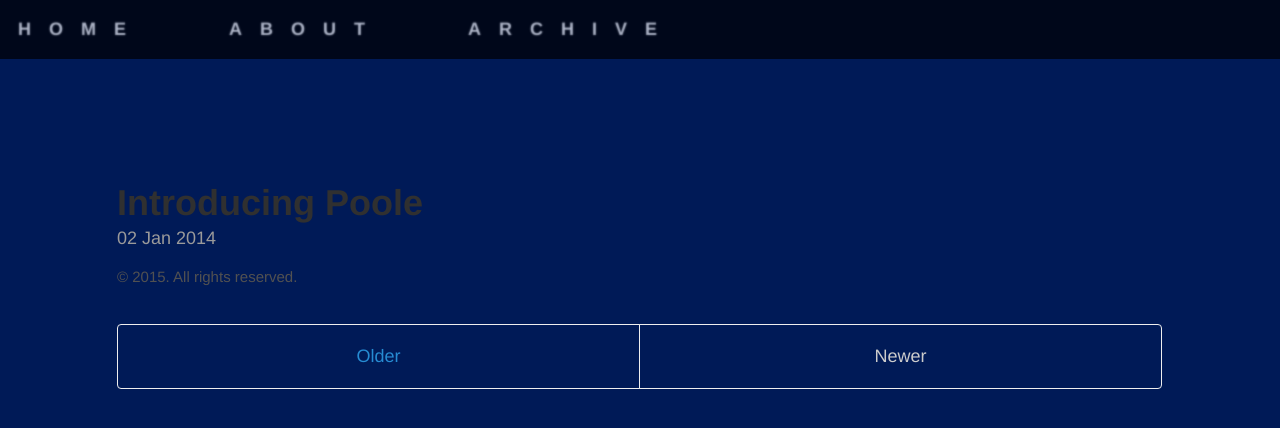
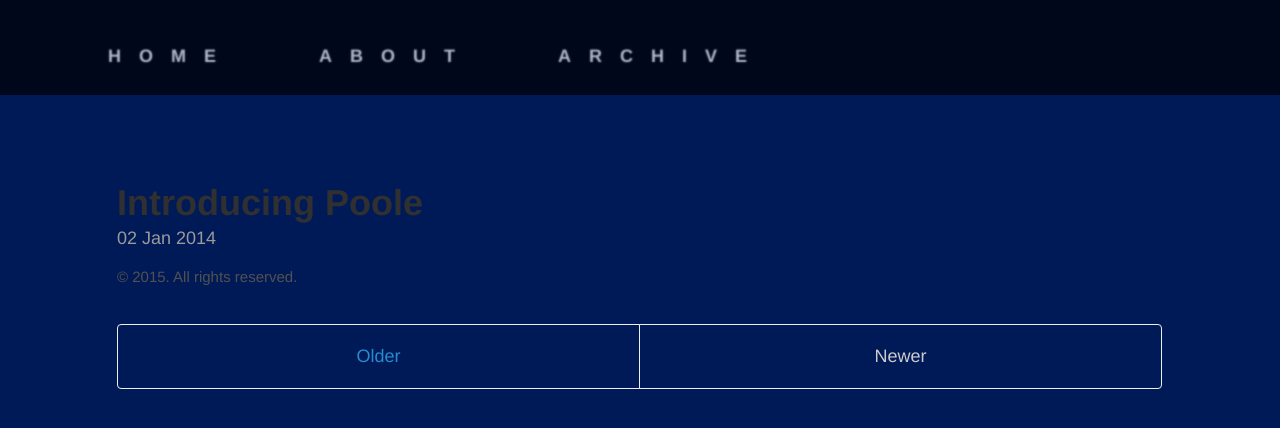
Before and after one commit to ericyewang/ericyewang.github.io, a Jekyll site: the page built from index.html, in a window 1280 px wide. Shown: the top 428 px of the page. Built offline with Jekyll 4.4.1, drawn with Linux system fonts in a browser that asks for light colours; the list of posts is cut into pages by our own code.

Commit message:
Update _masthead.scss

```diff
--- a/_sass/_masthead.scss
+++ b/_sass/_masthead.scss
@@ -29,8 +29,8 @@
 }
 
 .masthead-title {
-  margin-top: 0;
-  margin-bottom: 0;
+  margin-left: 5rem;
+  margin-right: 5rem;
   color: #505050;
   font-size: 1rem;
   a {
```
